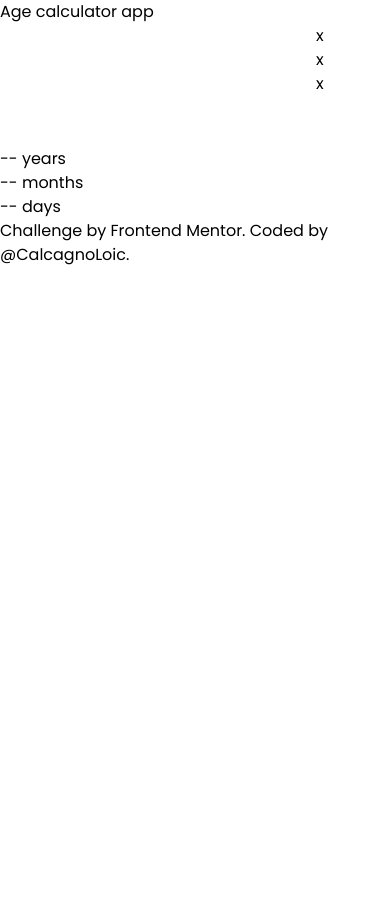
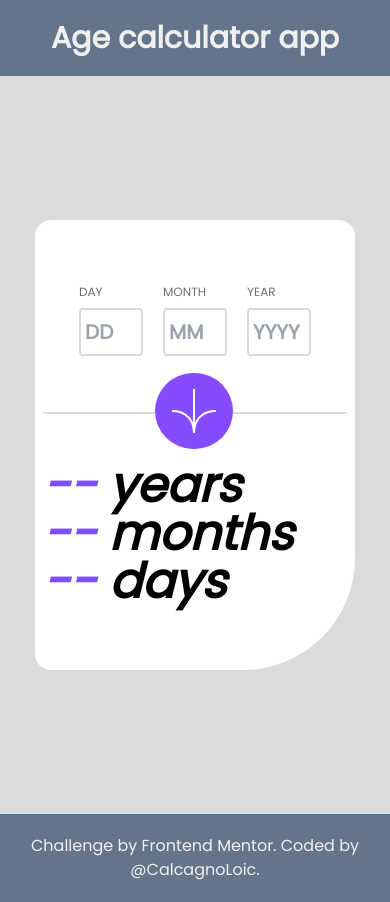
Before and after one commit to CalcagnoLoic/age_calculator, a website: page index.html in a window 390 px wide. Before the commit the page ends 844 px from the top, so only its background shows below. Drawn offline with Linux system fonts and the light colour scheme; files whose address does not match are found by name.

Commit message:
design + responsive

```diff
--- a/index.html
+++ b/index.html
@@ -15,33 +15,92 @@
         <title>Age calculator</title>
         <link rel="stylesheet" href="/dist/output.css" />
     </head>
-    <body class="font-sans">
-        <header>
-            <h1>Age calculator app</h1>
+    <body class="font-sans flex flex-col h-screen justify-between">
+        <header class="bg-slate-500 py-5">
+            <h1 class="font-extrabold text-center text-3xl text-off_white">
+                Age calculator app
+            </h1>
         </header>
-        <main>
-            <div>
-                <form action="">
-                    <input type="text" />x <input type="text" />x
-                    <input type="text" />x
-                    <div>
-                        <div></div>
-                        <input
-                            type="image"
-                            name="submit"
+
+        <main class="bg-light_grey pt-36 md:pt-16 pb-36 md:pb-16 flex-grow">
+            <div
+                class="bg-white py-16 max-w-xs md:max-w-xl lg:max-w-lg px-2 md:px-8 rounded-2xl rounded-br-[7rem] block mx-auto"
+            >
+                <form class="border-b-light_grey border-b-2 relative pb-8 md:pb-0">
+                    <div
+                        class="flex gap-5 items-center justify-center md:justify-start"
+                    >
+                        <div class="flex flex-col gap-2">
+                            <label
+                                for=""
+                                class="uppercase text-xs text-smokey_grey"
+                                >day</label
+                            >
+                            <input
+                                type="text"
+                                class="w-16 md:w-24 border-light_grey border-2 rounded px-1 py-2 font-bold text-xl"
+                                placeholder="DD"
+                            />
+                        </div>
+                        <div class="flex flex-col gap-2">
+                            <label
+                                for=""
+                                class="uppercase text-xs text-smokey_grey"
+                                >month</label
+                            >
+                            <input
+                                type="text"
+                                class="w-16 md:w-24 border-light_grey border-2 rounded px-1 py-2 font-bold text-xl"
+                                placeholder="MM"
+                            />
+                        </div>
+                        <div class="flex flex-col gap-2">
+                            <label
+                                for=""
+                                class="uppercase text-xs text-smokey_grey"
+                                >year</label
+                            >
+                            <input
+                                type="text"
+                                class="w-16 md:w-24 border-light_grey border-2 rounded px-1 py-2 font-bold text-xl"
+                                placeholder="YYYY"
+                            />
+                        </div>
+                    </div>
+
+                    <button>
+                        <img
                             src="assets/images/icon-arrow.svg"
-                            alt="test"
+                            alt=""
+                            class="bg-purple absolute p-4 rounded-full left-28 md:left-[28rem] lg:left-96 md:right-0 md:top-14"
                         />
-                    </div>
+                    </button>
                 </form>
 
-                <p>-- years</p>
-                <p>-- months</p>
-                <p>-- days</p>
+                <div class="mt-12">
+                    <p class="font-extrabold text-5xl italic">
+                        <span class="text-purple font-extrabold text-5xl"
+                            >--</span
+                        >
+                        years
+                    </p>
+                    <p class="font-extrabold text-5xl italic">
+                        <span class="text-purple font-extrabold text-5xl"
+                            >--</span
+                        >
+                        months
+                    </p>
+                    <p class="font-extrabold text-5xl italic">
+                        <span class="text-purple font-extrabold text-5xl"
+                            >--</span
+                        >
+                        days
+                    </p>
+                </div>
             </div>
         </main>
-        <footer>
-            <p>
+        <footer class="bg-slate-500 py-5">
+            <p class="text-center text-off_white">
                 Challenge by
                 <a
                     href="https://www.frontendmentor.io?ref=challenge"
```
Also changed, not shown: dist/output.css.
